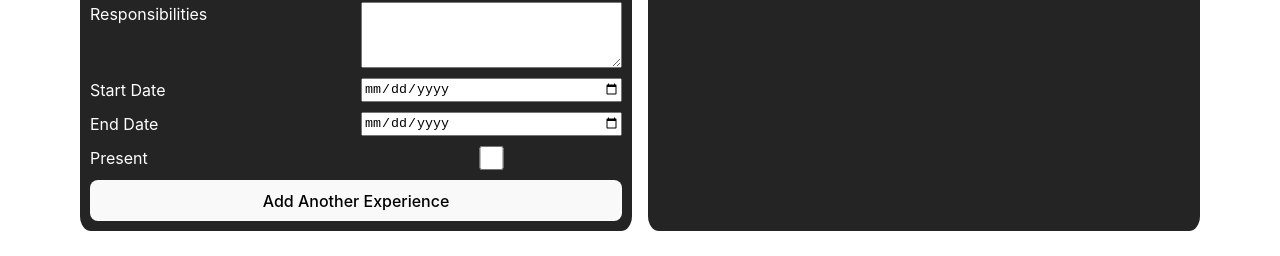
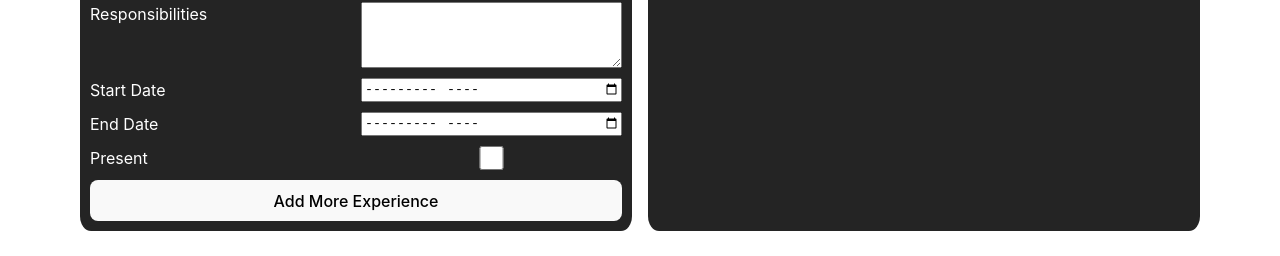
Before and after one commit to cabelstein12/CV-Application, a React (Vite) app: page / in a window 1280 px wide. Shown: the part 541-797 px from the top of the page. Built offline with nearby package versions, Linux system fonts and the light colour scheme.

Commit message:
experience component working

```diff
--- a/src/App.jsx
+++ b/src/App.jsx
@@ -55,12 +55,14 @@ function App() {
   const [jobTitle, setJobTitle] = useState('');
   const [companyName, setCompanyName] = useState('');
   const [responsibilities, setResponsibilities] = useState('');
-  const [fromTo, setFromTo] = useState({from: "yyyy-mm", to: "yyyy-mm"});
+  const [startDate, setStartDate] = useState('');
+  const [endDate, setEndDate] = useState('');
+  const period = [startDate, endDate]
 
   const handleJobTitle = handleChange(setJobTitle);
   const handleCompanyName = handleChange(setCompanyName);
   const handleResponsibilities = handleChange(setResponsibilities);
-  const handleDates = handleChange(setFromTo);
+  const handleDates = [handleChange(setStartDate), handleChange(setEndDate)]
 
   const educationItems = institutions.map(institution =>
     <li key={institution.id}>
@@ -76,13 +78,13 @@ function App() {
   const experienceItems = experiences.map(experience =>
     <li key={experience.id}>
       <span className="delete-span"><button className="deleteBtn" onClick={() => setExperiences(
-        experiences.filter(e => e.id !== experiences.id)
+        experiences.filter(e => e.id !== experience.id)
       )
-      }></button></span><span id="experience-name"><b>{jobTitle}</b></span>
-      <div>{companyName} {fromTo}</div>
+      }></button></span><span id="experience-name"><b>{experience.jobTitle}</b> {experience.from} to {experience.to}</span>
+      <div>{experience.companyName} </div>
       <div>
         <ul>
-          {responsibilities}
+          {experience.responsibilities}
         </ul>
       </div>
 
@@ -112,8 +114,8 @@ function App() {
         title={jobTitle}
         xp={experiences}
         company={companyName}
-        roles={responsibilities}
-        dates={fromTo}
+        jobRoles={responsibilities}
+        dates={period}
         onAddXp={setExperiences}
         onChangeTitle={handleJobTitle}
         onChangeCompanyName={handleCompanyName}
--- a/src/Experience.jsx
+++ b/src/Experience.jsx
@@ -2,7 +2,7 @@ import "./Form.css";
 import "./Card.css"
 
 let nextXpId = 0;
-export default function Experience({title, xp, company, roles, dates, onAddXp, onChangeTitle, onChangeCompanyName, onChangeResponsibilities, onChangeDates}) {
+export default function Experience({title, xp, company, jobRoles, dates, onAddXp, onChangeTitle, onChangeCompanyName, onChangeResponsibilities, onChangeDates}) {
   return (
     <>
       <form
@@ -12,7 +12,7 @@ export default function Experience({title, xp, company, roles, dates, onAddXp, o
           e.preventDefault();
           onAddXp([
             ...xp,
-            {id: nextXpId, jobTitle: title, companyName: company, responsibilities: roles, from: dates.from, to: dates.to}
+            {id: nextXpId++, jobTitle: title, companyName: company, responsibilities: jobRoles, from: dates[0], to: dates[1]}
           ])
         }}
       >
@@ -25,25 +25,28 @@ export default function Experience({title, xp, company, roles, dates, onAddXp, o
         <input type="text" value={company} onChange={onChangeCompanyName}/>
 
         <label htmlFor="job-responsibilities"> Responsibilities </label>
-        <textarea type="text" rows="4" cols="30" value={roles} onChange={onChangeResponsibilities}/>
+        <textarea type="text" rows="4" cols="30" value={jobRoles} onChange={onChangeResponsibilities}/>
 
         <label htmlFor="job-start">Start Date</label>
-        <input type="date" value={dates.from} onChange={onChangeDates}/>
+        <input type="month" value={dates[0]} onChange={onChangeDates[0]}/>
         <label htmlFor="job-end">End Date</label>
-        <input id="end-date-text" type="date" value={dates.to} onChange={onChangeDates}/>
+        <input id="end-date-text" type="month" value={dates[1]} onChange={onChangeDates[1]}/>
         <span> Present </span>
         <input
           id="end-date-checkbox"
           type="checkbox"
           onClick={() => {
             const endDate = document.getElementById("end-date-text");
-            !endDate.disabled
-            ? (endDate.disabled = true)
-            : (endDate.disabled = false);
+            if(!endDate.disabled){
+              endDate.disabled = true;
+              dates[1] = "current"
+            }else{
+              endDate.disabled = false;
+            }
           }}
           />
 
-        <button type="submit">Add Another Experience</button>
+        <button type="submit">Add More Experience</button>
       </form>
     </>
   );
```
